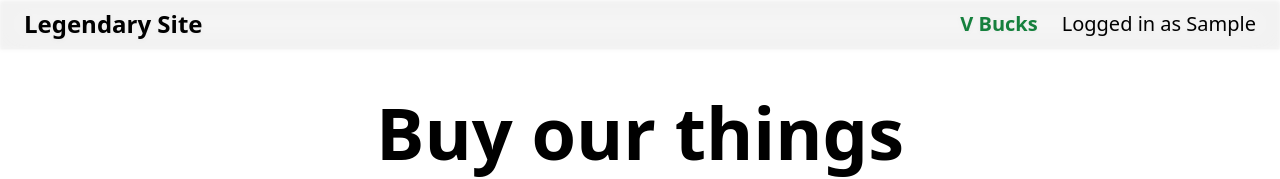
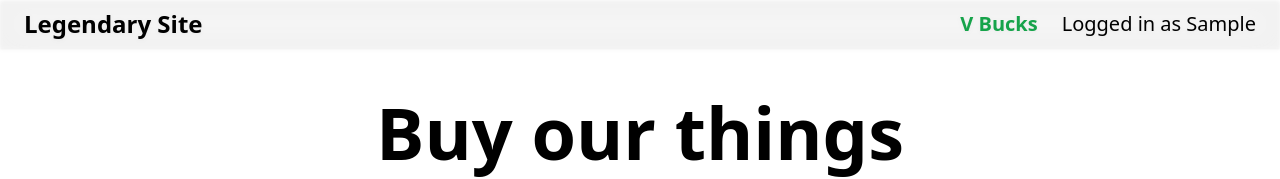
Before and after one commit to RitaliJ/SHTEM-immersive-narrative, a Next.js app: page /home in a window 1280 px wide. Shown: the top 179 px of the page. Built offline with nearby package versions, Linux system fonts and the light colour scheme; sample sign-in values are in the browser's storage.

Commit message:
slight header change

```diff
--- a/components/Header.tsx
+++ b/components/Header.tsx
@@ -6,14 +6,14 @@ export default function Header(props: {account: AccountType}) {
     const {account} = props;
 
     return (
-        <div className="bg-white flex items-center gap-6  sticky top-0 py-2 px-6 drop-shadow bg-opacity-50 backdrop-blur-lg">
+        <div className="bg-white flex items-center gap-6 sticky top-0 py-2 px-6 drop-shadow bg-opacity-50 backdrop-blur-lg">
             <Link href="/home">
                 <button className="text-2xl font-bold">
                     Legendary Site
                 </button>
             </Link>
             <span className="grow"></span>
-            <span className="text-xl text-green-700 font-bold">
+            <span className="text-xl text-green-600 font-bold">
                 {account.balance} V Bucks
             </span>
             <span className="text-xl">
```
